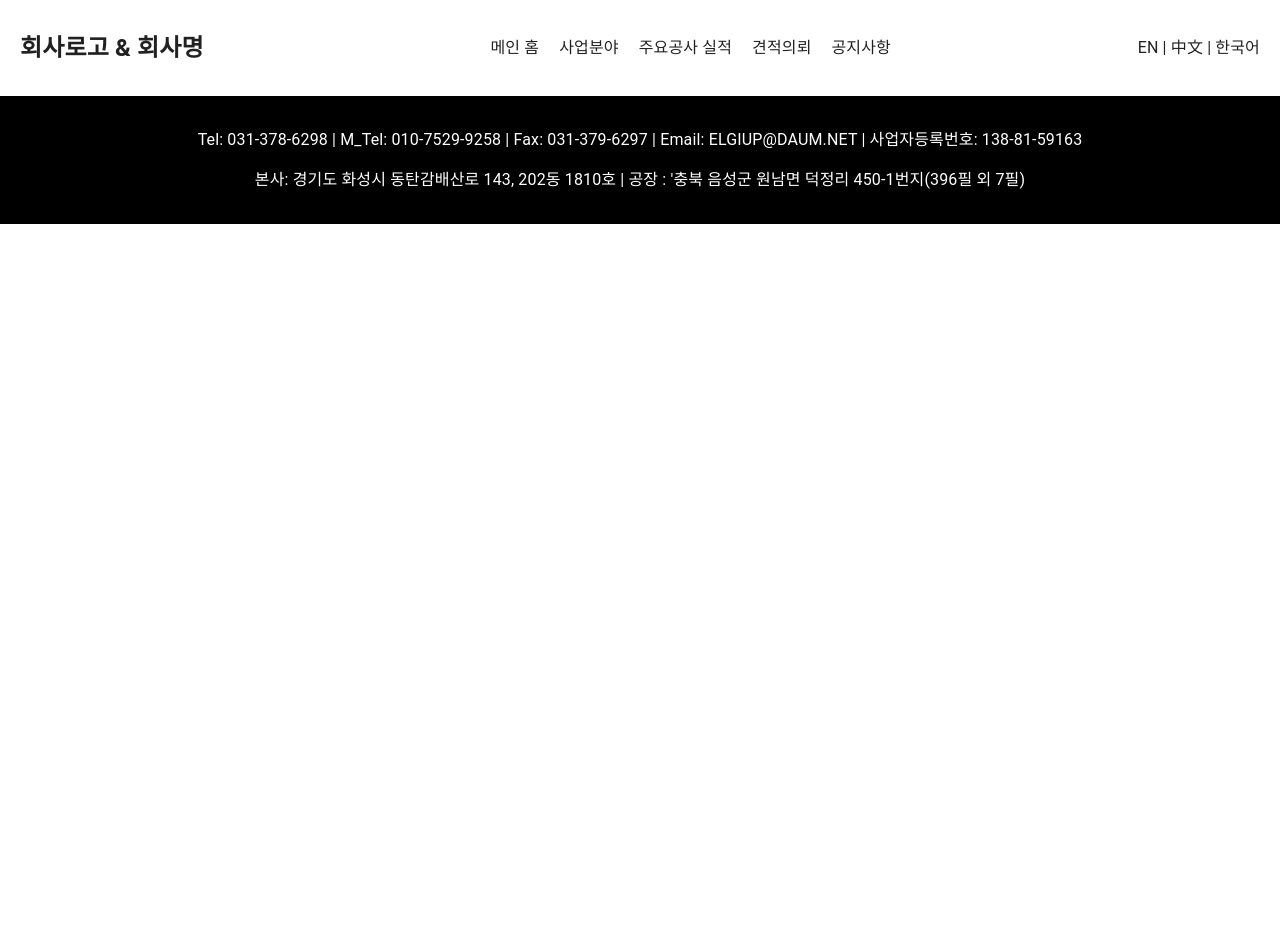
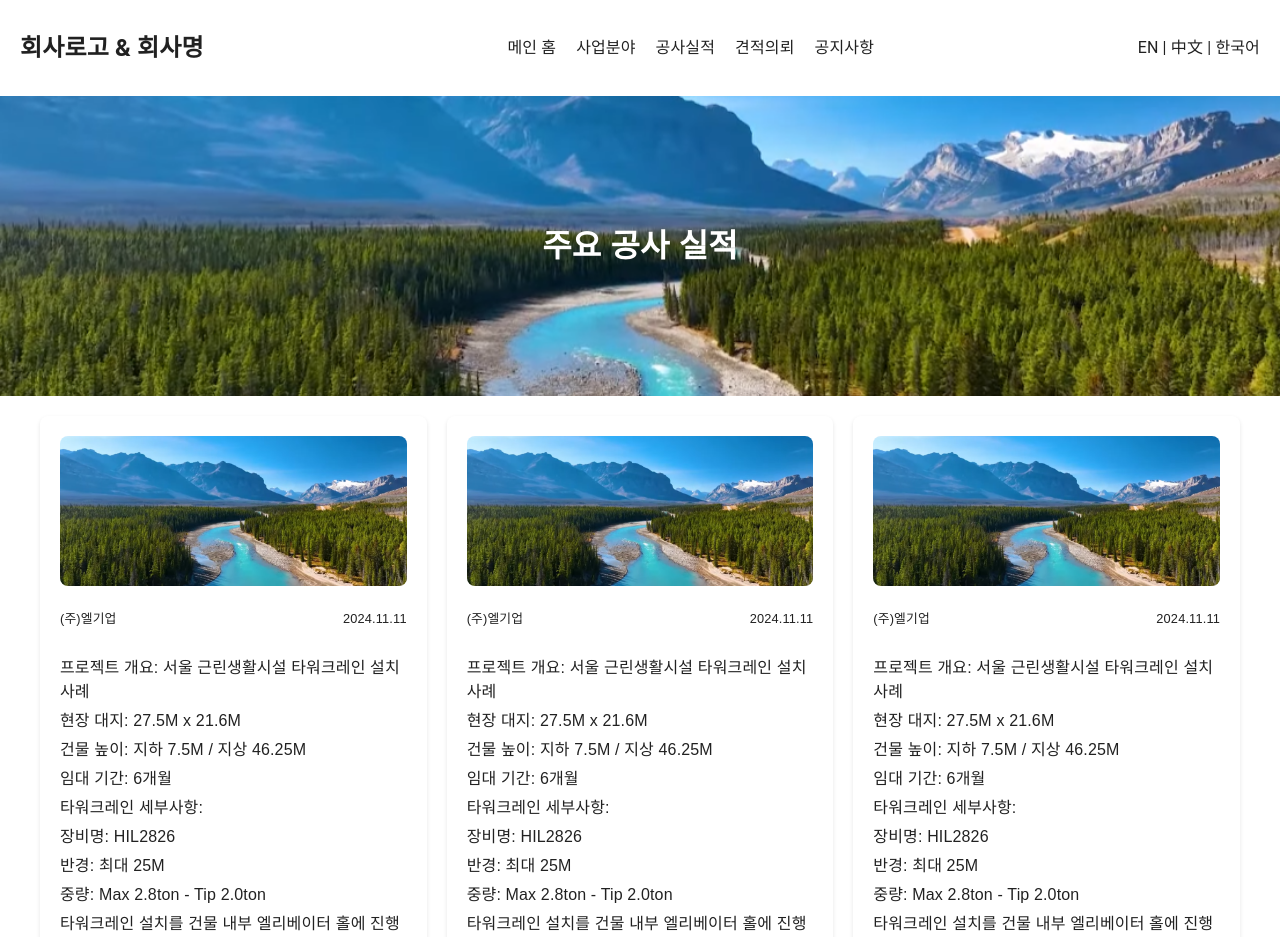
Before and after one commit to CHOI-JUNWON99/EL_Company, a React (Vite) app: page /construction in a window 1280 px wide. Shown: the top 937 px of the page. Before the commit the page ends 800 px from the top, so only its background shows below. Built offline with nearby package versions, Linux system fonts and the light colour scheme.

Commit message:
#7 공사실적  페이지 디자인 완료

```diff
--- a/src/App.jsx
+++ b/src/App.jsx
@@ -5,6 +5,7 @@ import Navbar from "./components/Navbar";
 import Footer from "./components/Footer";
 import { ThemeProvider, createTheme, CssBaseline } from "@mui/material";
 import BusinessIntro from "./pages/BusinessIntro";
+import Construction from "./pages/Construction";
 
 const theme = createTheme({
   palette: {
@@ -32,6 +33,7 @@ function App() {
           <Route path="/" element={<MainPage />} />
           {/* 경로를 소문자로 통일 */}
           <Route path="/business" element={<BusinessIntro />} />
+          <Route path="/construction" element={<Construction />} />
         </Routes>
         <Footer />
       </Router>
--- a/src/components/Navbar.jsx
+++ b/src/components/Navbar.jsx
@@ -42,7 +42,7 @@ const Navbar = () => {
         <MenuItem onClick={() => navigate("/")}>메인 홈</MenuItem>
         {/* 정확한 경로로 이동 */}
         <MenuItem onClick={() => navigate("/business")}>사업분야</MenuItem>
-        <MenuItem>주요공사 실적</MenuItem>
+        <MenuItem onClick={() => navigate("/construction")}>공사실적</MenuItem>
         <MenuItem>견적의뢰</MenuItem>
         <MenuItem>공지사항</MenuItem>
       </Menu>
--- /dev/null
+++ b/src/pages/Construction.jsx
@@ -0,0 +1,160 @@
+import React from "react";
+import styled from "styled-components";
+import defaultImage from "../assets/MainPage2.webp";
+
+const Container = styled.div`
+  font-family: Arial, sans-serif;
+`;
+
+const HeroSection = styled.section`
+  width: 100%;
+  height: 300px;
+  background-size: cover;
+  background-position: center;
+  display: flex;
+  justify-content: center;
+  align-items: center;
+  color: white;
+  text-align: center;
+
+  h1 {
+    font-size: 2rem;
+    font-weight: bold;
+  }
+`;
+
+const ConstructionGrid = styled.div`
+  display: grid;
+  grid-template-columns: repeat(3, 1fr);
+  gap: 20px;
+  margin: 20px auto;
+  margin-bottom: 50px;
+  width: 100%;
+  max-width: 1200px;
+  justify-content: center;
+  align-items: start;
+
+  @media (max-width: 768px) {
+    grid-template-columns: 1fr;
+    gap: 10px;
+    padding: 0 10px;
+  }
+`;
+
+const ConstructionItem = styled.div`
+  display: flex;
+  flex-direction: column;
+  justify-content: space-between;
+  background-color: #ffffff;
+  border-radius: 8px;
+  box-shadow: 0 2px 4px rgba(0, 0, 0, 0.1);
+  padding: 20px;
+  box-sizing: border-box;
+  cursor: pointer;
+
+  img {
+    width: 100%;
+    height: 150px;
+    object-fit: cover;
+    border-radius: 8px;
+  }
+`;
+
+const ConstructionInfo = styled.div`
+  margin-top: 10px;
+
+  p {
+    margin: 5px 0;
+  }
+`;
+
+const FirstInfo = styled.div`
+  display: flex;
+  justify-content: space-between;
+  align-items: center;
+  margin-top: 10px;
+`;
+
+const CompanyName = styled.p`
+  font-size: 0.8rem;
+`;
+
+const CreatedDate = styled.p`
+  font-size: 0.8rem;
+`;
+
+const ConstructionList = [
+  {
+    id: 1,
+    projectOverview: "서울 근린생활시설 타워크레인 설치사례",
+    main_image: defaultImage,
+    fuildGround: "27.5M x 21.6M",
+    buildingHeight: "지하 7.5M / 지상 46.25M",
+    leasePeriod: "6개월",
+    equipmentName: "HIL2826",
+    radius: "최대 25M",
+    weight: "Max 2.8ton - Tip 2.0ton",
+    shortDescription:
+      "타워크레인 설치를 건물 내부 엘리베이터 홀에 진행해야 했던 현장입니다. 엘리베이터 홀 사이즈가 2.2m x 1.75m 로 작아 원통형 타입인 HIL2825를 설치했던 현장 사례입니다.",
+  },
+  {
+    id: 2,
+    projectOverview: "서울 근린생활시설 타워크레인 설치사례",
+    main_image: defaultImage,
+    fuildGround: "27.5M x 21.6M",
+    buildingHeight: "지하 7.5M / 지상 46.25M",
+    leasePeriod: "6개월",
+    equipmentName: "HIL2826",
+    radius: "최대 25M",
+    weight: "Max 2.8ton - Tip 2.0ton",
+    shortDescription:
+      "타워크레인 설치를 건물 내부 엘리베이터 홀에 진행해야 했던 현장입니다. 엘리베이터 홀 사이즈가 2.2m x 1.75m 로 작아 원통형 타입인 HIL2825를 설치했던 현장 사례입니다.",
+  },
+  {
+    id: 3,
+    projectOverview: "서울 근린생활시설 타워크레인 설치사례",
+    main_image: defaultImage,
+    fuildGround: "27.5M x 21.6M",
+    buildingHeight: "지하 7.5M / 지상 46.25M",
+    leasePeriod: "6개월",
+    equipmentName: "HIL2826",
+    radius: "최대 25M",
+    weight: "Max 2.8ton - Tip 2.0ton",
+    shortDescription:
+      "타워크레인 설치를 건물 내부 엘리베이터 홀에 진행해야 했던 현장입니다. 엘리베이터 홀 사이즈가 2.2m x 1.75m 로 작아 원통형 타입인 HIL2825를 설치했던 현장 사례입니다.",
+  },
+];
+
+const Construction = () => {
+  return (
+    <Container>
+      <HeroSection style={{ backgroundImage: `url(${defaultImage})` }}>
+        <h1>주요 공사 실적</h1>
+      </HeroSection>
+      <ConstructionGrid>
+        {ConstructionList.map((el) => (
+          <ConstructionItem key={el.id}>
+            <img src={el.main_image} alt={el.projectOverview} />
+            <FirstInfo>
+              <CompanyName>(주)엘기업</CompanyName>
+              <CreatedDate>2024.11.11</CreatedDate>
+            </FirstInfo>
+            <ConstructionInfo>
+              <p>프로젝트 개요: {el.projectOverview}</p>
+              <p>현장 대지: {el.fuildGround}</p>
+              <p>건물 높이: {el.buildingHeight}</p>
+              <p>임대 기간: {el.leasePeriod}</p>
+              <p>타워크레인 세부사항:</p>
+              <p>장비명: {el.equipmentName}</p>
+              <p>반경: {el.radius}</p>
+              <p>중량: {el.weight}</p>
+              <p>{el.shortDescription}</p>
+            </ConstructionInfo>
+          </ConstructionItem>
+        ))}
+      </ConstructionGrid>
+    </Container>
+  );
+};
+
+export default Construction;
```
